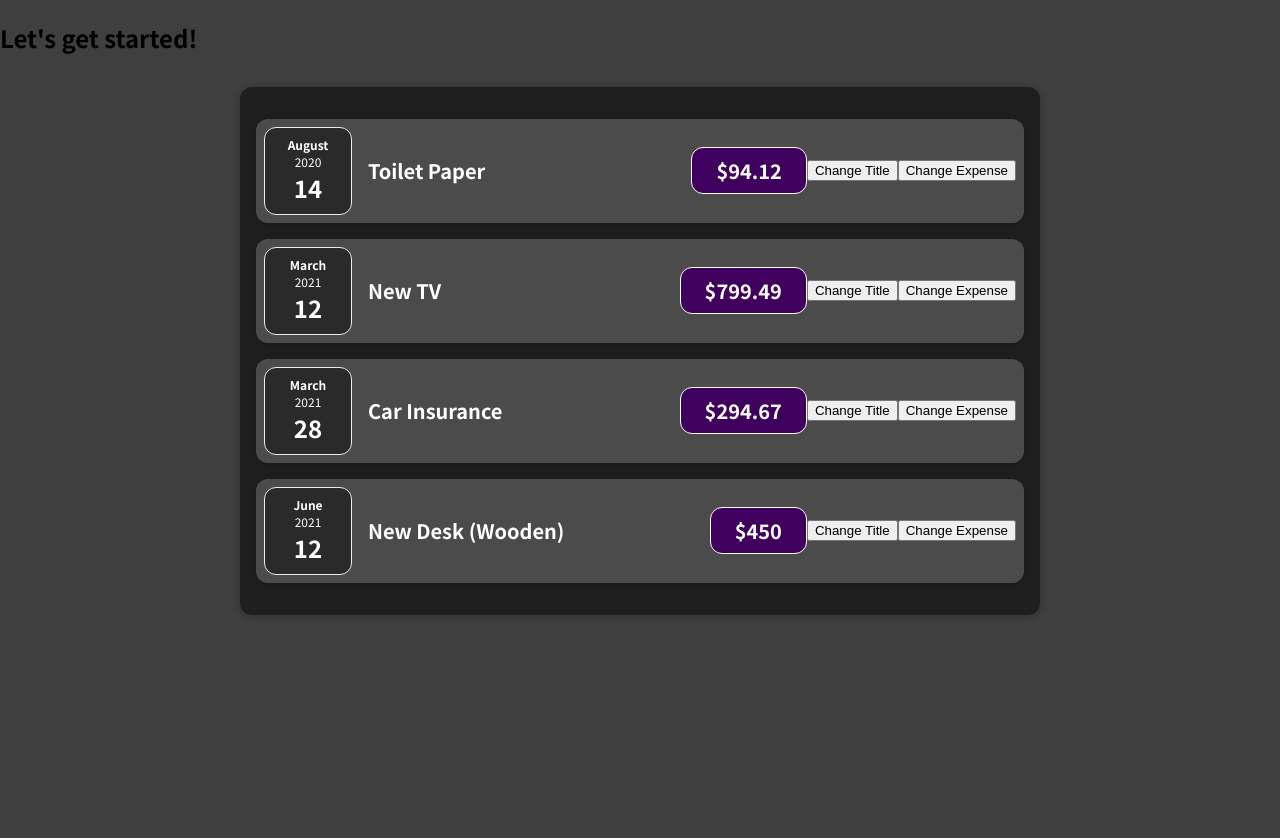
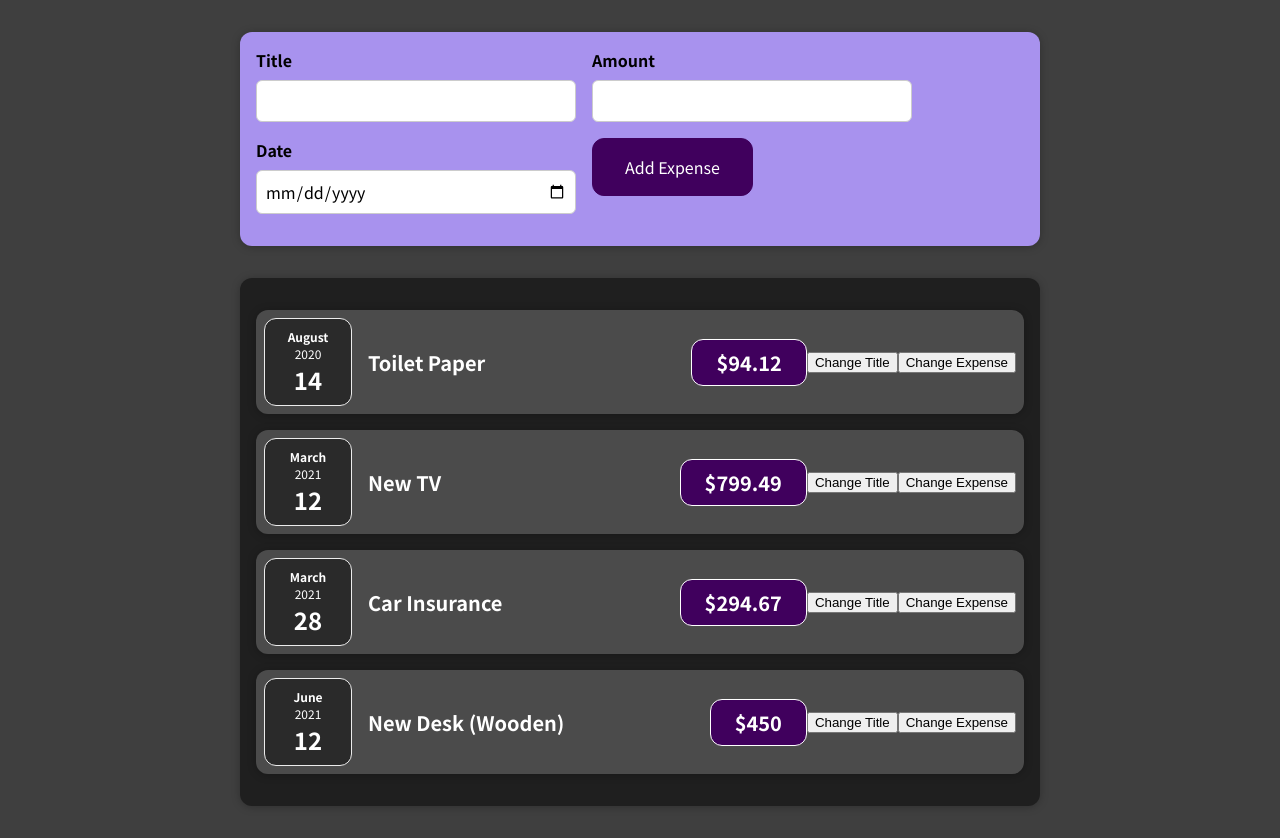
Before and after one commit to Prasadparik/reactjs-expense-app, a React (Create React App) app: page / in a window 1280 px wide. Before the commit the page ends 800 px from the top, so only its background shows below. Built offline with nearby package versions, Linux system fonts and the light colour scheme.

Commit message:
Expense Form added

```diff
--- a/src/App.js
+++ b/src/App.js
@@ -1,4 +1,5 @@
 import Expenses from "./components/Expenses";
+import NewExpense from "./components/NewExpense/NewExpense";
 
 function App() {
   const expenses = [
@@ -25,7 +26,7 @@ function App() {
 
   return (
     <div>
-      <h2>Let's get started!</h2>
+      <NewExpense />
       <Expenses items={expenses} />
     </div>
   );
--- /dev/null
+++ b/src/components/NewExpense/ExpenseForm.css
@@ -0,0 +1,26 @@
+.new-expense__controls {
+  display: flex;
+  flex-wrap: wrap;
+  gap: 1rem;
+  margin-bottom: 1rem;
+  text-align: left;
+}
+
+.new-expense__control label {
+  font-weight: bold;
+  margin-bottom: 0.5rem;
+  display: block;
+}
+
+.new-expense__control input {
+  font: inherit;
+  padding: 0.5rem;
+  border-radius: 6px;
+  border: 1px solid #ccc;
+  width: 20rem;
+  max-width: 100%;
+}
+
+.new-expense__actions {
+  text-align: right;
+}
--- /dev/null
+++ b/src/components/NewExpense/ExpenseForm.js
@@ -0,0 +1,35 @@
+import React from "react";
+
+import "./ExpenseForm.css";
+
+function ExpenseForm() {
+  const titleChangeHandler = (event) => {
+    console.log(event.target.value);
+  };
+  return (
+    <form>
+      <div className="new-expense__controls">
+        <div className="new-expense__control">
+          <label>Title</label>
+          <input type="text" onChange={titleChangeHandler} />
+        </div>
+
+        <div className="new-expense__control">
+          <label>Amount</label>
+          <input type="number" min="0.01" step="0.01" />
+        </div>
+
+        <div className="new-expense__control">
+          <label>Date</label>
+          <input type="date" min="2019-01-01" max="2024-12-31" />
+        </div>
+
+        <div className="new-expense__actions">
+          <button type="submit">Add Expense</button>
+        </div>
+      </div>
+    </form>
+  );
+}
+
+export default ExpenseForm;
--- /dev/null
+++ b/src/components/NewExpense/NewExpense.css
@@ -0,0 +1,38 @@
+.new-expense {
+  background-color: #a892ee;
+  padding: 1rem;
+  margin: 2rem auto;
+  width: 50rem;
+  max-width: 95%;
+  border-radius: 12px;
+  text-align: center;
+  box-shadow: 0 1px 8px rgba(0, 0, 0, 0.25);
+}
+
+.new-expense button {
+  font: inherit;
+  cursor: pointer;
+  padding: 1rem 2rem;
+  border: 1px solid #40005d;
+  background-color: #40005d;
+  color: white;
+  border-radius: 12px;
+  margin-right: 1rem;
+}
+
+.new-expense button:hover,
+.new-expense button:active {
+  background-color: #510674;
+  border-color: #510674;
+}
+
+.new-expense button.alternative {
+  color: #220131;
+  border-color: transparent;
+  background-color: transparent;
+}
+
+.new-expense button.alternative:hover,
+.new-expense button.alternative:active {
+  background-color: #ddb3f8;
+}
--- /dev/null
+++ b/src/components/NewExpense/NewExpense.js
@@ -0,0 +1,12 @@
+import React from "react";
+import ExpenseForm from "./ExpenseForm";
+import "./NewExpense.css";
+function NewExpense() {
+  return (
+    <div className="new-expense">
+      <ExpenseForm />
+    </div>
+  );
+}
+
+export default NewExpense;
```
